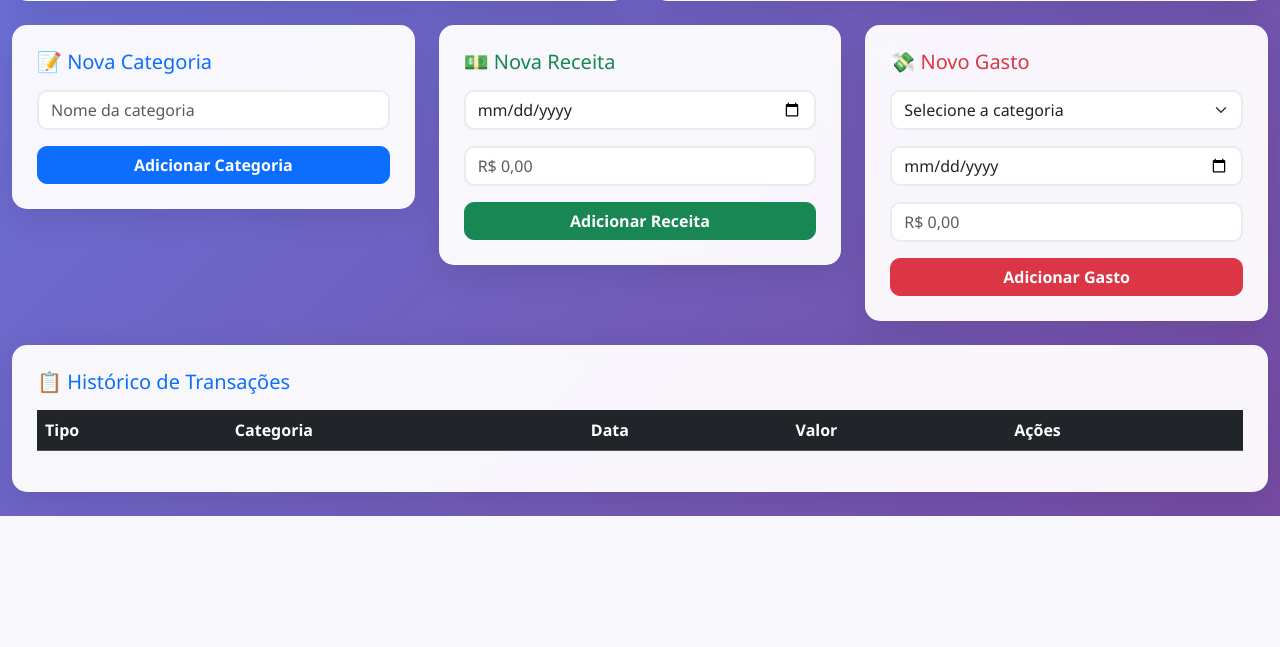
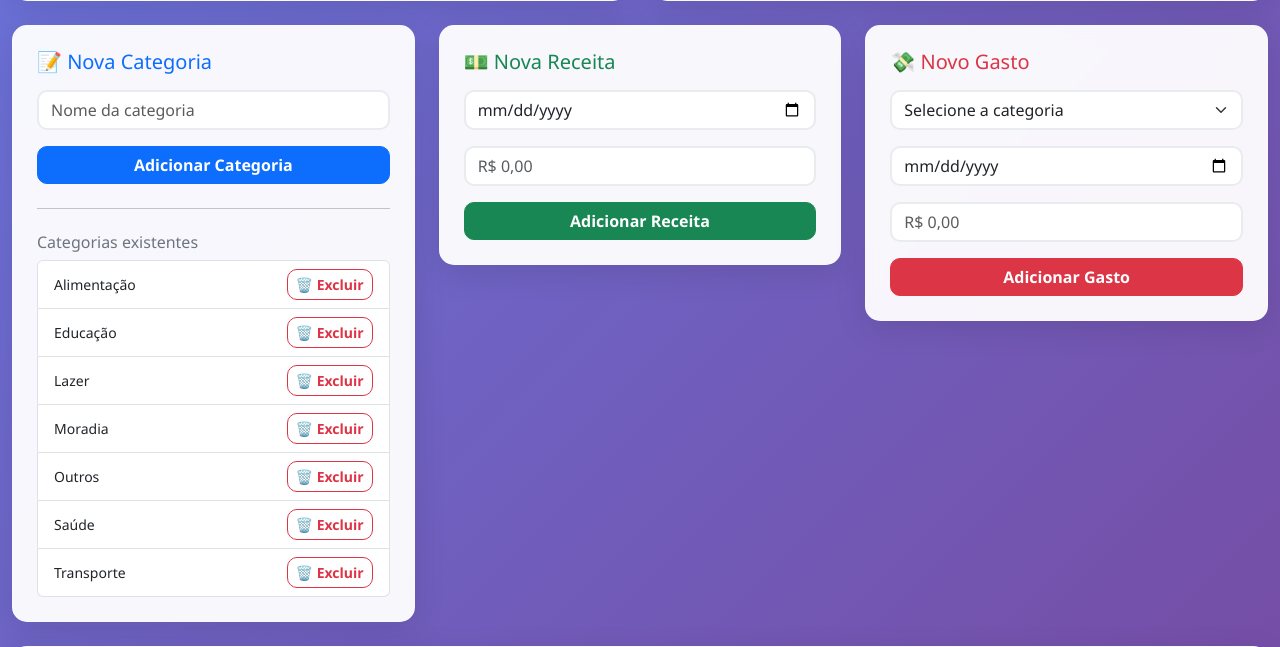
Before and after one commit to Gabrieleufrazio/SistemaMotos, a Flask app: page /controle_financeiro in a window 1280 px wide. Shown: the part 793-1440 px from the top of the page. Before the commit the page ends 1309 px from the top, so only its background shows below. Run offline with Flask 3, Linux system fonts and the light colour scheme; the visitor is signed in with stand-in values (Sample User, id 1); data that the repository does not hold is empty; some libraries are stand-ins or nearby versions.

Commit message:
controle financeiro

```diff
--- a/sistema_motosFINAL/sistema_motos_web/app.py
+++ b/sistema_motosFINAL/sistema_motos_web/app.py
@@ -981,6 +981,20 @@ def inserir_categoria_financeira():
 
     return redirect('/controle_financeiro')
 
+@app.route("/deletar_categoria_financeira/<int:categoria_id>", methods=['POST'])
+def deletar_categoria_financeira(categoria_id):
+    if "usuario" not in session or session["tipo"] != "admin":
+        return redirect("/")
+    try:
+        ok = database.deletar_categoria_financeira(categoria_id)
+        if ok:
+            flash('Categoria excluída com sucesso.', 'success')
+        else:
+            flash('Categoria não encontrada.', 'danger')
+    except Exception as e:
+        flash(f'Erro ao excluir categoria: {e}', 'danger')
+    return redirect('/controle_financeiro')
+
 # Upload de Garantia pós-venda (admin e vendedor)
 @app.route("/upload_garantia/<int:moto_id>", methods=['POST'])
 def upload_garantia(moto_id):
--- a/sistema_motosFINAL/sistema_motos_web/database.py
+++ b/sistema_motosFINAL/sistema_motos_web/database.py
@@ -1530,6 +1530,18 @@ def ver_categorias_financeiras():
     conn.close()
     return categorias
 
+def deletar_categoria_financeira(categoria_id: int) -> bool:
+    """Exclui uma categoria financeira pelo ID.
+    Observação: receitas/gastos existentes não são alterados (armazenam o nome da categoria como texto).
+    """
+    conn = get_db_connection()
+    cursor = conn.cursor()
+    cursor.execute("DELETE FROM categorias_financeiras WHERE id = %s", (categoria_id,))
+    conn.commit()
+    ok = cursor.rowcount > 0
+    conn.close()
+    return ok
+
 def inserir_receita_financeira(categoria, data, valor):
     """Insere nova receita"""
     conn = get_db_connection()
--- a/sistema_motosFINAL/sistema_motos_web/templates/controle_financeiro.html
+++ b/sistema_motosFINAL/sistema_motos_web/templates/controle_financeiro.html
@@ -119,6 +119,22 @@
                   </div>
                   <button type="submit" class="btn btn-primary w-100">Adicionar Categoria</button>
                 </form>
+                <hr class="my-4">
+                <h6 class="text-secondary">Categorias existentes</h6>
+                {% if categorias and categorias|length > 0 %}
+                  <div class="list-group small">
+                    {% for cat in categorias %}
+                      <div class="list-group-item d-flex justify-content-between align-items-center">
+                        <span>{{ cat[1] }}</span>
+                        <form method="POST" action="/deletar_categoria_financeira/{{ cat[0] }}" onsubmit="return confirm('Excluir esta categoria? Itens já lançados manterão o nome antigo.');">
+                          <button type="submit" class="btn btn-sm btn-outline-danger">🗑️ Excluir</button>
+                        </form>
+                      </div>
+                    {% endfor %}
+                  </div>
+                {% else %}
+                  <div class="text-muted">Nenhuma categoria cadastrada.</div>
+                {% endif %}
               </div>
             </div>
 
```
Lines whose indentation alone changed are shown as unchanged.
